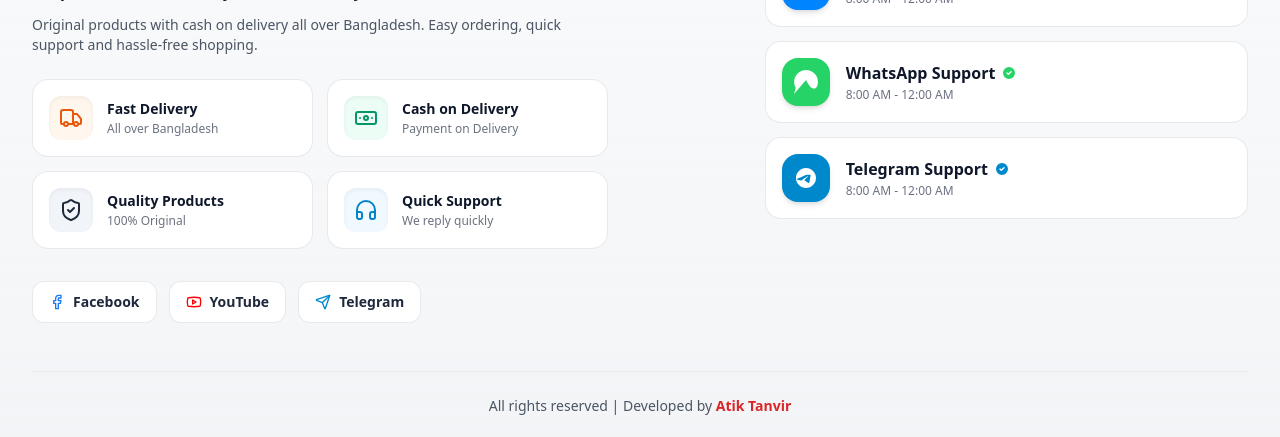
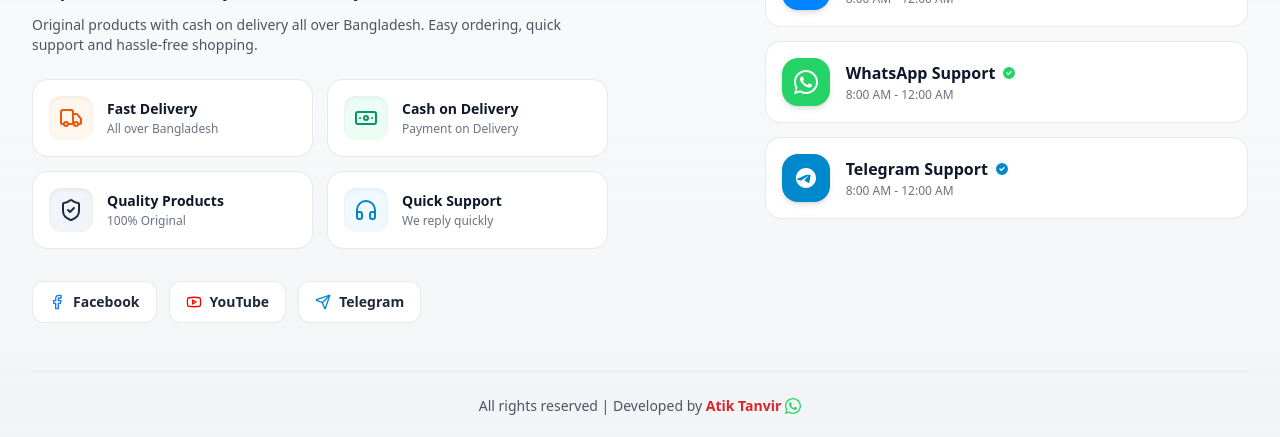
Before and after one commit to mcxtanim/Mex_Tanim, a Next.js app in the folder user_website/: page /product/1 in a window 1280 px wide. Shown: the part 1920-2357 px from the top of the page. Built offline with nearby package versions, Linux system fonts and the light colour scheme.

Commit message:
Commit #38: Replace generic icons with official WhatsApp logo across FloatingChat, Footer, ProductDetailModal, and DedicatedProductPage

```diff
--- a/user_website/src/app/product/[id]/page.tsx
+++ b/user_website/src/app/product/[id]/page.tsx
@@ -10,7 +10,6 @@ import {
   Check,
   ShieldCheck,
   Truck,
-  MessageCircle,
   Share2,
   ChevronLeft,
   ChevronRight,
@@ -27,6 +26,7 @@ import { Product } from '@/features/catalog/types';
 import { ProductCard } from '@/features/catalog/ProductCard';
 import { useCart } from '@/features/cart/CartContext';
 import { useLanguage } from '@/features/shared/LanguageContext';
+import { WhatsAppIcon } from '@/features/shared/WhatsAppIcon';
 
 const DEVELOPER_WHATSAPP = '8801317170609';
 
@@ -407,7 +407,7 @@ export default function DedicatedProductPage() {
                     onClick={handleWhatsAppOrder}
                     className="w-full py-3.5 bg-[#25D366] hover:bg-[#20bd5a] text-white font-black text-xs sm:text-sm rounded-2xl shadow-md transition active:scale-95 flex items-center justify-center space-x-2 cursor-pointer"
                   >
-                    <MessageCircle className="w-4 h-4 fill-current" />
+                    <WhatsAppIcon className="w-4 h-4 fill-current" />
                     <span>{language === 'bn' ? 'হোয়াটসঅ্যাপ অর্ডার' : 'WhatsApp Order'}</span>
                   </button>
                 </div>
--- a/user_website/src/features/catalog/ProductDetailModal.tsx
+++ b/user_website/src/features/catalog/ProductDetailModal.tsx
@@ -8,7 +8,6 @@ import {
   Check,
   ShieldCheck,
   Truck,
-  MessageCircle,
   Share2,
   ChevronLeft,
   ChevronRight,
@@ -21,6 +20,7 @@ import { PRODUCTS, COMBO_PRODUCTS } from './mockData';
 import { ProductCard } from './ProductCard';
 import { useCart } from '../cart/CartContext';
 import { useLanguage } from '../shared/LanguageContext';
+import { WhatsAppIcon } from '../shared/WhatsAppIcon';
 
 const DEVELOPER_WHATSAPP = '8801317170609';
 
@@ -417,7 +417,7 @@ export const ProductDetailModal: React.FC<ProductDetailModalProps> = ({
                   onClick={handleWhatsAppOrder}
                   className="w-full py-3 bg-[#25D366] hover:bg-[#20bd5a] text-white font-black text-xs sm:text-sm rounded-2xl shadow-md transition active:scale-95 flex items-center justify-center space-x-2 cursor-pointer"
                 >
-                  <MessageCircle className="w-4 h-4 fill-current" />
+                  <WhatsAppIcon className="w-4 h-4 fill-current" />
                   <span>{language === 'bn' ? 'হোয়াটসঅ্যাপ অর্ডার' : 'WhatsApp Order'}</span>
                 </button>
               </div>
--- a/user_website/src/features/shared/FloatingChat.tsx
+++ b/user_website/src/features/shared/FloatingChat.tsx
@@ -3,6 +3,7 @@
 import React, { useState, useEffect, useRef } from 'react';
 import { X, Send, Bot, User, CheckCheck } from 'lucide-react';
 import { useLanguage } from './LanguageContext';
+import { WhatsAppIcon } from './WhatsAppIcon';
 
 interface ChatMessage {
   id: string;
@@ -286,9 +287,7 @@ export const FloatingChat: React.FC = () => {
             <span className="absolute right-14 bg-slate-900 text-white text-xs font-semibold px-2.5 py-1 rounded-lg opacity-0 group-hover:opacity-100 transition-opacity whitespace-nowrap shadow-md pointer-events-none">
               WhatsApp
             </span>
-            <svg className="w-6 h-6 fill-current" viewBox="0 0 24 24">
-              <path d="M.057 24l1.687-6.163c-1.041-1.804-1.588-3.849-1.587-5.946.003-6.556 5.338-11.891 11.893-11.891 3.181.001 6.167 1.24 8.413 3.488 2.245 2.248 3.481 5.236 3.48 8.414-.003 6.557-5.338 11.892-11.893 11.892-1.99-.001-3.951-.5-5.688-1.448l-6.205 1.654zm6.597-3.807c1.676.995 3.276 1.591 5.392 1.592 5.448 0 9.886-4.434 9.889-9.885.002-5.462-4.415-9.89-9.881-9.892-5.452 0-9.887 4.434-9.889 9.884-.001 2.225.651 3.891 1.746 5.634l-.999 3.648 3.742-.981zm11.387-5.464c-.074-.124-.272-.198-.57-.347-.297-.149-1.758-.868-2.031-.967-.272-.099-.47-.149-.669.149-.198.297-.768.967-.941 1.165-.173.198-.347.223-.644.074-.297-.149-1.255-.462-2.39-1.475-.883-.788-1.48-1.761-1.653-2.059-.173-.297-.018-.458.13-.606.134-.133.297-.347.446-.521.151-.172.2-.296.3-.495.099-.198.05-.372-.025-.521-.075-.148-.669-1.611-.916-2.206-.242-.579-.487-.501-.669-.51l-.57-.01c-.198 0-.52.074-.792.372s-1.04 1.016-1.04 2.479 1.065 2.876 1.213 3.074c.149.198 2.095 3.2 5.076 4.487.709.306 1.263.489 1.694.626.712.226 1.36.194 1.872.118.571-.085 1.758-.719 2.006-1.413.248-.695.248-1.29.173-1.414z"/>
-            </svg>
+            <WhatsAppIcon className="w-6 h-6 fill-current" />
           </button>
 
           {/* 3. Telegram Option */}
--- a/user_website/src/features/shared/Footer.tsx
+++ b/user_website/src/features/shared/Footer.tsx
@@ -12,6 +12,7 @@ import {
   Send,
 } from 'lucide-react';
 import { useLanguage } from './LanguageContext';
+import { WhatsAppIcon } from './WhatsAppIcon';
 
 const DEVELOPER_WHATSAPP = '8801317170609';
 
@@ -188,9 +189,7 @@ export const Footer: React.FC = () => {
                 className="group bg-white p-4 rounded-2xl border border-gray-200/90 shadow-2xs hover:shadow-md hover:border-emerald-300 transition-all duration-300 flex items-center space-x-4 cursor-pointer"
               >
                 <div className="w-12 h-12 rounded-2xl bg-[#25D366] text-white flex items-center justify-center shadow-md group-hover:scale-105 transition-transform shrink-0">
-                  <svg className="w-6 h-6 fill-current" viewBox="0 0 24 24">
-                    <path d="M.057 24l1.687-6.163c-1.041-1.804-1.588-3.849-1.587-5.946.003-6.556 5.338-11.891 11.893-11.891 3.181.001 6.167 1.24 8.413 3.488 2.245 2.248 3.481 5.236 3.48 8.414-.003 6.557-5.338 11.892-11.892-1.99-.001-3.951-.5-5.688-1.448l-6.205 1.654zm6.597-3.807c1.676.995 3.276 1.591 5.392 1.592 5.448 0 9.886-4.434 9.889-9.885.002-5.462-4.415-9.89-9.881-9.892-5.452 0-9.887 4.434-9.889 9.884-.001 2.225.651 3.891 1.746 5.634l-.999 3.648 3.742-.981zm11.387-5.464c-.074-.124-.272-.198-.57-.347-.297-.149-1.758-.868-2.031-.967-.272-.099-.47-.149-.669.149-.198.297-.768.967-.941 1.165-.173.198-.347.223-.644.074-.297-.149-1.255-.462-2.39-1.475-.883-.788-1.48-1.761-1.653-2.059-.173-.297-.018-.458.13-.606.134-.133.297-.347.446-.521.151-.172.2-.296.3-.495.099-.198.05-.372-.025-.521-.075-.148-.669-1.611-.916-2.206-.242-.579-.487-.501-.669-.51l-.57-.01c-.198 0-.52.074-.792.372s-1.04 1.016-1.04 2.479 1.065 2.876 1.213 3.074c.149.198 2.095 3.2 5.076 4.487.709.306 1.263.489 1.694.626.712.226 1.36.194 1.872.118.571-.085 1.758-.719 2.006-1.413.248-.695.248-1.29.173-1.414z"/>
-                  </svg>
+                  <WhatsAppIcon className="w-6 h-6 fill-current" />
                 </div>
                 <div>
                   <div className="flex items-center space-x-1.5">
@@ -242,10 +241,11 @@ export const Footer: React.FC = () => {
               href={`https://wa.me/${DEVELOPER_WHATSAPP}`}
               target="_blank"
               rel="noopener noreferrer"
-              className="font-extrabold text-red-600 hover:text-red-700 hover:underline transition cursor-pointer"
+              className="inline-flex items-center space-x-1 font-extrabold text-red-600 hover:text-red-700 hover:underline transition cursor-pointer"
               title="Chat with Developer Atik Tanvir on WhatsApp"
             >
-              Atik Tanvir
+              <span>Atik Tanvir</span>
+              <WhatsAppIcon className="w-4 h-4 fill-current text-[#25D366] shrink-0 ml-0.5" />
             </a>
           </p>
         </div>
--- /dev/null
+++ b/user_website/src/features/shared/WhatsAppIcon.tsx
@@ -0,0 +1,18 @@
+import React from 'react';
+
+interface WhatsAppIconProps {
+  className?: string;
+}
+
+export const WhatsAppIcon: React.FC<WhatsAppIconProps> = ({ className = 'w-5 h-5 fill-current' }) => {
+  return (
+    <svg
+      viewBox="0 0 24 24"
+      className={className}
+      fill="currentColor"
+      xmlns="http://www.w3.org/2000/svg"
+    >
+      <path d="M17.472 14.382c-.297-.149-1.758-.867-2.03-.967-.273-.099-.471-.148-.67.15-.197.297-.767.966-.94 1.164-.173.199-.347.223-.644.075-.297-.15-1.255-.463-2.39-1.475-.883-.788-1.48-1.761-1.653-2.059-.173-.297-.018-.458.13-.606.134-.133.298-.347.447-.521.151-.172.2-.296.3-.495.099-.198.05-.372-.025-.521-.075-.148-.669-1.611-.916-2.206-.242-.579-.487-.501-.669-.51l-.57-.01c-.198 0-.52.074-.792.372s-1.04 1.016-1.04 2.479 1.065 2.876 1.213 3.074c.149.198 2.095 3.2 5.076 4.487.709.306 1.263.489 1.694.626.712.226 1.36.194 1.872.118.572-.085 1.758-.719 2.006-1.413.248-.695.248-1.29.173-1.414zM12.004 0C5.38 0 0 5.378 0 12.001c0 2.118.553 4.186 1.605 6.007L.057 24l6.155-1.615A11.96 11.96 0 0 0 12.004 24C18.627 24 24 18.62 24 12.001 24 5.378 18.627 0 12.004 0zm0 22.004c-1.848 0-3.657-.496-5.24-1.438l-.376-.224-3.89 1.02 1.037-3.792-.246-.39A9.97 9.97 0 0 1 2.004 12c0-5.514 4.486-10 10-10s10 4.486 10 10-4.486 10.004-10 10.004z" />
+    </svg>
+  );
+};
```
